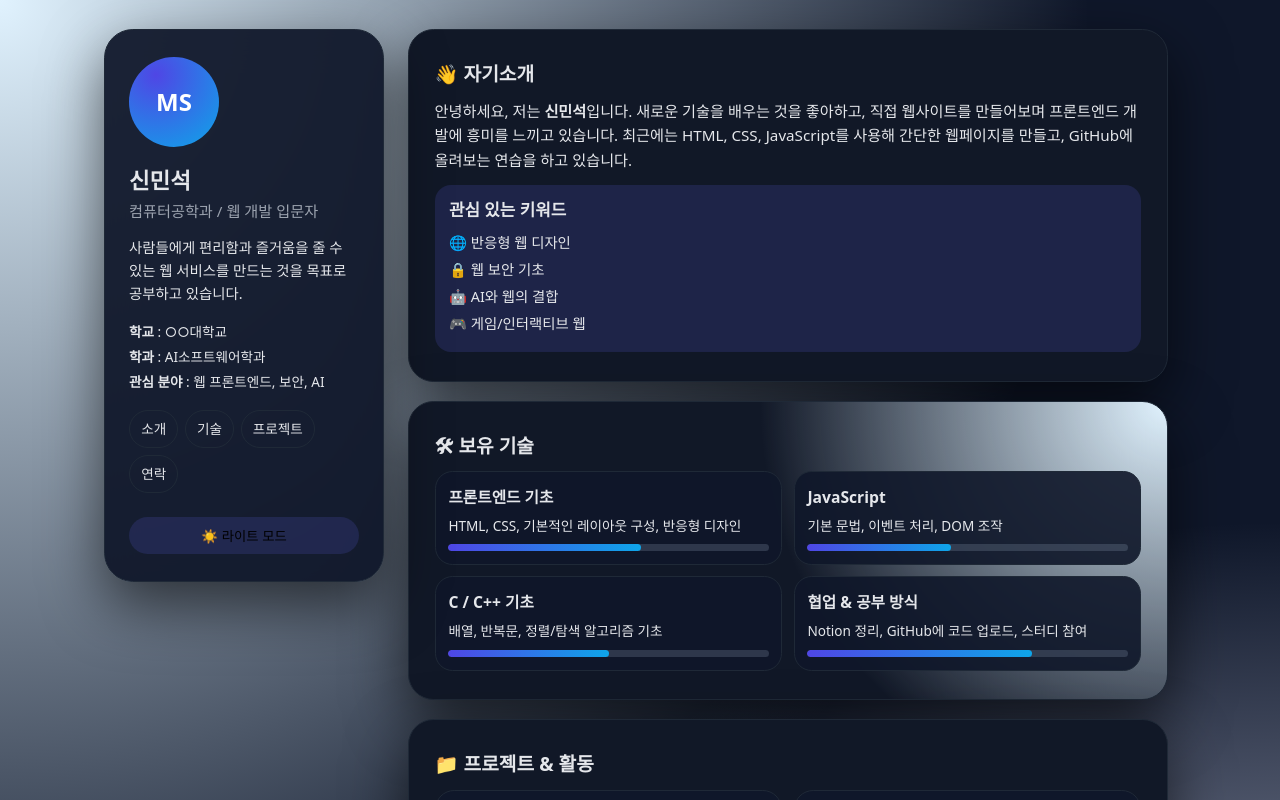
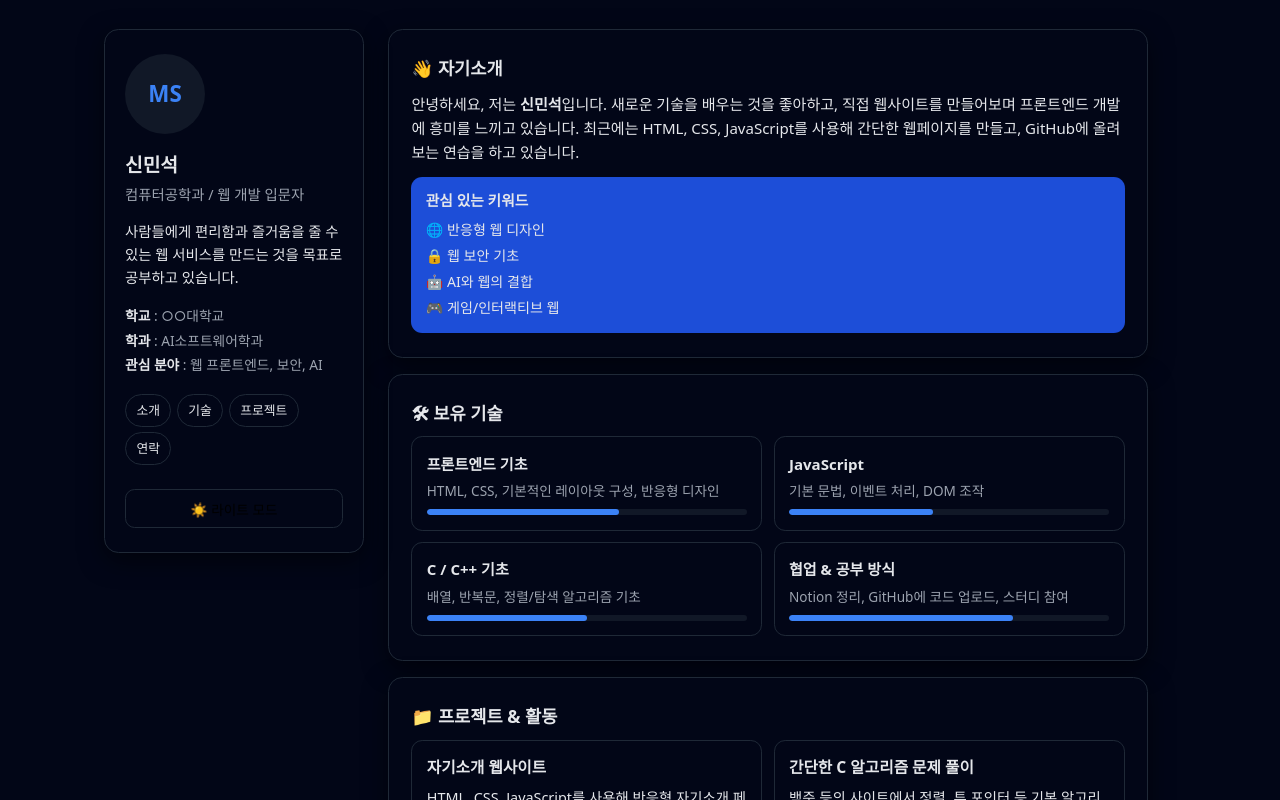
Before and after one commit to hamsdgfh/Web_251211, a plain HTML site: page index.html in a window 1280 px wide. Both pictures are taken after a click on the button "🌙 다크 모드". Shown: the top 800 px of the page. Drawn offline with Linux system fonts and the light colour scheme.

Commit message:
Update index.html

```diff
--- a/index.html
+++ b/index.html
@@ -6,27 +6,32 @@
     <title>자기소개 - 신민석</title>
 
     <style>
-        /* 기본 세팅 */
+        /* ===== 기본 변수 (라이트/다크 공통 색 정의) ===== */
         :root {
-            --bg-color: #f5f5f7;
-            --bg-alt: #ffffff;
-            --text-color: #222;
-            --accent: #4f46e5;
-            --accent-soft: rgba(79, 70, 229, 0.12);
-            --border-color: #e0e0e7;
-            --shadow-soft: 0 18px 45px rgba(15, 23, 42, 0.08);
+            --bg-body: #f3f4f6;
+            --bg-card: #ffffff;
+            --bg-card-soft: #f9fafb;
+            --text-main: #111827;
+            --text-muted: #6b7280;
+            --border-soft: #e5e7eb;
+            --accent: #2563eb;
+            --accent-soft: #dbeafe;
+            --shadow-soft: 0 4px 12px rgba(15, 23, 42, 0.06);
         }
 
         body.dark {
-            --bg-color: #0f172a;
-            --bg-alt: #111827;
-            --text-color: #e5e7eb;
-            --accent: #6366f1;
-            --accent-soft: rgba(99, 102, 241, 0.16);
-            --border-color: #1f2937;
-            --shadow-soft: 0 22px 60px rgba(0, 0, 0, 0.6);
+            --bg-body: #020617;
+            --bg-card: #020617;
+            --bg-card-soft: #020617;
+            --text-main: #e5e7eb;
+            --text-muted: #9ca3af;
+            --border-soft: #1f2937;
+            --accent: #3b82f6;
+            --accent-soft: #1d4ed8;
+            --shadow-soft: 0 8px 24px rgba(0, 0, 0, 0.5);
         }
 
+        /* ===== 리셋 ===== */
         * {
             box-sizing: border-box;
             margin: 0;
@@ -35,23 +40,23 @@
 
         body {
             font-family: system-ui, -apple-system, BlinkMacSystemFont, "Segoe UI", sans-serif;
-            background: radial-gradient(circle at top left, #e0f2fe, transparent 55%),
-                        radial-gradient(circle at bottom right, #e0e7ff, transparent 50%),
-                        var(--bg-color);
-            color: var(--text-color);
+            background-color: var(--bg-body);
+            color: var(--text-main);
             line-height: 1.6;
         }
 
-        /* 상단 헤더(모바일/태블릿) */
+        a {
+            color: inherit;
+        }
+
+        /* ===== 상단 헤더 (모바일/태블릿) ===== */
         .top-header {
             position: sticky;
             top: 0;
             z-index: 20;
-            backdrop-filter: blur(14px);
-            background: linear-gradient(to bottom,
-                        rgba(248, 250, 252, 0.9),
-                        rgba(248, 250, 252, 0.65));
-            border-bottom: 1px solid rgba(148, 163, 184, 0.25);
+            background-color: rgba(255, 255, 255, 0.96);
+            backdrop-filter: blur(10px);
+            border-bottom: 1px solid rgba(229, 231, 235, 0.9);
             display: flex;
             align-items: center;
             justify-content: space-between;
@@ -59,16 +64,14 @@
         }
 
         body.dark .top-header {
-            background: linear-gradient(to bottom,
-                        rgba(15, 23, 42, 0.92),
-                        rgba(15, 23, 42, 0.7));
-            border-color: rgba(75, 85, 99, 0.6);
+            background-color: rgba(15, 23, 42, 0.96);
+            border-bottom-color: rgba(31, 41, 55, 1);
         }
 
         .logo {
-            font-weight: 800;
-            font-size: 1.2rem;
-            letter-spacing: 0.08em;
+            font-weight: 700;
+            font-size: 1rem;
+            letter-spacing: 0.06em;
             text-transform: uppercase;
         }
 
@@ -78,92 +81,90 @@
             border: none;
             cursor: pointer;
             display: inline-flex;
+            align-items: center;
+            justify-content: center;
         }
 
         .top-nav {
             position: fixed;
-            inset: 3.2rem 1.2rem auto;
-            background: var(--bg-alt);
-            border-radius: 1.2rem;
+            inset: 3.1rem 1.2rem auto;
+            background-color: var(--bg-card);
+            border-radius: 0.75rem;
             box-shadow: var(--shadow-soft);
-            border: 1px solid var(--border-color);
+            border: 1px solid var(--border-soft);
             display: none;
             flex-direction: column;
-            padding: 0.7rem;
+            padding: 0.5rem;
         }
 
         .top-nav a {
-            padding: 0.55rem 0.8rem;
-            border-radius: 0.8rem;
+            padding: 0.5rem 0.8rem;
+            border-radius: 0.5rem;
             text-decoration: none;
-            color: var(--text-color);
-            font-size: 0.95rem;
+            color: var(--text-main);
+            font-size: 0.9rem;
         }
 
         .top-nav a:hover {
-            background: var(--accent-soft);
+            background-color: var(--accent-soft);
         }
 
         .top-nav.open {
             display: flex;
         }
 
-        /* 전체 레이아웃 */
+        /* ===== 전체 레이아웃 ===== */
         .layout {
             display: flex;
             max-width: 1120px;
             margin: 1.2rem auto;
-            padding: 0 1rem;
+            padding: 0 1rem 1.8rem;
             gap: 1.5rem;
         }
 
-        /* 사이드바 */
+        /* ===== 사이드바 (데스크톱 전용) ===== */
         .sidebar {
-            display: none; /* 모바일/태블릿에서는 안 보이게 */
+            display: none;
         }
 
         .profile-card {
             position: sticky;
-            top: 1.2rem;
-            background: rgba(248, 250, 252, 0.9);
-            backdrop-filter: blur(18px);
-            border-radius: 1.8rem;
-            padding: 1.7rem 1.5rem;
-            border: 1px solid var(--border-color);
+            top: 1.5rem;
+            background-color: var(--bg-card);
+            border-radius: 0.9rem;
+            padding: 1.5rem 1.25rem;
+            border: 1px solid var(--border-soft);
             box-shadow: var(--shadow-soft);
         }
 
-        body.dark .profile-card {
-            background: rgba(15, 23, 42, 0.94);
-        }
-
         .profile-image {
-            width: 90px;
-            height: 90px;
+            width: 80px;
+            height: 80px;
             border-radius: 999px;
-            background: radial-gradient(circle at 30% 20%, #4f46e5, #0ea5e9);
+            background-color: #e5e7eb;
             display: flex;
             align-items: center;
             justify-content: center;
-            color: white;
-            font-weight: 800;
-            font-size: 1.5rem;
+            color: var(--accent);
+            font-weight: 700;
+            font-size: 1.4rem;
             margin-bottom: 1rem;
         }
 
+        body.dark .profile-image {
+            background-color: #111827;
+        }
+
         .profile-name {
-            font-size: 1.4rem;
+            font-size: 1.2rem;
             font-weight: 700;
+            margin-bottom: 0.15rem;
         }
 
         .profile-role {
-            font-size: 0.95rem;
-            color: #6b7280;
-            margin-bottom: 0.8rem;
-        }
-
-        body.dark .profile-role {
-            color: #9ca3af;
+            font-size: 0.9rem;
+            color: var(--text-muted);
+            margin-bottom: 0.9rem;
         }
 
         .profile-desc {
@@ -171,71 +172,79 @@
             margin-bottom: 1rem;
         }
 
-        .profile-info p {
-            font-size: 0.85rem;
-            margin-bottom: 0.2rem;
+        .profile-info {
+            font-size: 0.86rem;
+            color: var(--text-muted);
+        }
+
+        .profile-info p + p {
+            margin-top: 0.15rem;
         }
 
         .profile-info strong {
             font-weight: 600;
+            color: var(--text-main);
         }
 
         .sidebar-nav {
             display: flex;
             flex-wrap: wrap;
-            gap: 0.4rem;
+            gap: 0.35rem;
             margin: 1.1rem 0;
         }
 
         .sidebar-nav a {
-            font-size: 0.85rem;
-            padding: 0.45rem 0.7rem;
+            font-size: 0.8rem;
+            padding: 0.32rem 0.65rem;
             border-radius: 999px;
-            border: 1px solid var(--border-color);
+            border: 1px solid var(--border-soft);
             text-decoration: none;
-            color: var(--text-color);
+            color: var(--text-main);
+            background-color: var(--bg-card-soft);
         }
 
         .sidebar-nav a:hover {
-            background: var(--accent-soft);
+            border-color: var(--accent);
         }
 
         .theme-toggle {
             width: 100%;
             margin-top: 0.4rem;
             padding: 0.55rem 0.8rem;
-            border-radius: 999px;
-            border: none;
-            background: var(--accent-soft);
+            border-radius: 0.6rem;
+            border: 1px solid var(--border-soft);
+            background-color: var(--bg-card-soft);
             cursor: pointer;
+            font-size: 0.85rem;
         }
 
-        /* 메인 부분 */
+        /* ===== 메인 ===== */
         main {
             flex: 1;
         }
 
         .section {
-            background: var(--bg-alt);
-            border-radius: 1.6rem;
-            padding: 1.4rem 1.3rem;
-            margin-bottom: 1.2rem;
-            border: 1px solid var(--border-color);
+            background-color: var(--bg-card);
+            border-radius: 0.9rem;
+            padding: 1.3rem 1.2rem;
+            margin-bottom: 1rem;
+            border: 1px solid var(--border-soft);
             box-shadow: var(--shadow-soft);
         }
 
         .section-alt {
-            background: radial-gradient(circle at top right, #e0f2fe 0, transparent 50%),
-                        var(--bg-alt);
+            background-color: var(--bg-card-soft);
         }
 
         .section-title {
-            font-size: 1.2rem;
+            font-size: 1.1rem;
+            font-weight: 600;
             margin-bottom: 0.6rem;
         }
 
         .section-text {
-            font-size: 0.95rem;
+            font-size: 0.94rem;
+            color: var(--text-main);
             margin-bottom: 0.8rem;
         }
 
@@ -243,18 +252,22 @@
         .highlight-box {
             margin-top: 0.6rem;
             padding: 0.8rem 0.9rem;
-            border-radius: 1rem;
-            background: var(--accent-soft);
-            font-size: 0.9rem;
+            border-radius: 0.7rem;
+            background-color: var(--accent-soft);
+            font-size: 0.88rem;
+        }
+
+        .highlight-box h3 {
+            font-size: 0.92rem;
+            margin-bottom: 0.4rem;
         }
 
         .highlight-box ul {
             list-style: none;
-            margin-top: 0.4rem;
         }
 
-        .highlight-box li {
-            margin-bottom: 0.25rem;
+        .highlight-box li + li {
+            margin-top: 0.22rem;
         }
 
         /* 스킬 */
@@ -265,65 +278,63 @@
         }
 
         .skill-card {
-            padding: 0.8rem;
-            border-radius: 1.1rem;
-            border: 1px solid var(--border-color);
-            background: rgba(248, 250, 252, 0.8);
-        }
-
-        body.dark .skill-card {
-            background: rgba(15, 23, 42, 0.9);
+            padding: 0.9rem;
+            border-radius: 0.7rem;
+            border: 1px solid var(--border-soft);
+            background-color: var(--bg-card);
         }
 
         .skill-card h3 {
-            font-size: 0.98rem;
-            margin-bottom: 0.3rem;
+            font-size: 0.94rem;
+            margin-bottom: 0.28rem;
         }
 
         .skill-card p {
             font-size: 0.85rem;
-            margin-bottom: 0.5rem;
+            color: var(--text-muted);
+            margin-bottom: 0.45rem;
         }
 
         .skill-bar {
             width: 100%;
-            height: 7px;
+            height: 6px;
             border-radius: 999px;
-            background: rgba(148, 163, 184, 0.23);
+            background-color: #e5e7eb;
             overflow: hidden;
+        }
+
+        body.dark .skill-bar {
+            background-color: #111827;
         }
 
         .skill-level {
             height: 100%;
             border-radius: inherit;
-            background: linear-gradient(to right, #4f46e5, #0ea5e9);
+            background-color: var(--accent);
         }
 
         /* 프로젝트 */
         .project-list {
             display: grid;
             grid-template-columns: 1fr;
-            gap: 0.8rem;
+            gap: 0.7rem;
         }
 
         .project-card {
-            padding: 0.8rem 0.9rem;
-            border-radius: 1.2rem;
-            border: 1px solid var(--border-color);
-            background: rgba(248, 250, 252, 0.9);
-        }
-
-        body.dark .project-card {
-            background: rgba(15, 23, 42, 0.96);
+            padding: 0.9rem 0.9rem;
+            border-radius: 0.7rem;
+            border: 1px solid var(--border-soft);
+            background-color: var(--bg-card-soft);
         }
 
         .project-card h3 {
-            font-size: 1rem;
-            margin-bottom: 0.3rem;
+            font-size: 0.98rem;
+            margin-bottom: 0.35rem;
         }
 
         .project-card p {
             font-size: 0.9rem;
+            color: var(--text-main);
             margin-bottom: 0.5rem;
         }
 
@@ -331,6 +342,11 @@
             list-style: disc;
             padding-left: 1.1rem;
             font-size: 0.85rem;
+            color: var(--text-muted);
+        }
+
+        .project-card li + li {
+            margin-top: 0.18rem;
         }
 
         /* 연락 */
@@ -341,8 +357,8 @@
         }
 
         .contact-grid h3 {
-            font-size: 0.98rem;
-            margin-bottom: 0.4rem;
+            font-size: 0.94rem;
+            margin-bottom: 0.35rem;
         }
 
         .contact-grid p,
@@ -350,22 +366,34 @@
             font-size: 0.9rem;
         }
 
+        .contact-grid p {
+            color: var(--text-main);
+        }
+
+        .contact-grid a {
+            color: var(--accent);
+            text-decoration: none;
+        }
+
+        .contact-grid a:hover {
+            text-decoration: underline;
+        }
+
         .contact-grid ul {
             padding-left: 1.1rem;
             list-style: disc;
         }
 
-        /* 푸터 */
         .footer {
             text-align: center;
             font-size: 0.8rem;
-            color: #9ca3af;
-            margin: 0.8rem 0 0.4rem;
+            color: var(--text-muted);
+            margin-top: 1rem;
         }
 
-        /* --------- 반응형 --------- */
+        /* ===== 반응형 ===== */
 
-        /* 태블릿 (약 768px 이상) */
+        /* 태블릿 이상 */
         @media (min-width: 768px) {
             .top-header {
                 padding-inline: 2rem;
@@ -378,13 +406,13 @@
                 border: none;
                 box-shadow: none;
                 flex-direction: row;
-                gap: 0.4rem;
+                gap: 0.3rem;
                 padding: 0;
             }
 
             .top-nav a {
-                font-size: 0.9rem;
-                padding: 0.4rem 0.7rem;
+                font-size: 0.88rem;
+                padding: 0.35rem 0.6rem;
             }
 
             .menu-toggle {
@@ -396,7 +424,7 @@
             }
 
             .section {
-                padding: 1.8rem 1.6rem;
+                padding: 1.5rem 1.4rem;
             }
 
             .skills-grid {
@@ -412,15 +440,15 @@
             }
         }
 
-        /* 데스크톱 (약 1024px 이상) */
+        /* 데스크톱 이상 */
         @media (min-width: 1024px) {
             .layout {
-                padding: 0 1.5rem;
+                padding: 0 1.5rem 2rem;
             }
 
             .sidebar {
                 display: block;
-                width: 280px;
+                width: 260px;
                 flex-shrink: 0;
             }
 
@@ -429,7 +457,7 @@
             }
 
             .top-header {
-                display: none; /* 데스크톱에서는 상단 헤더 숨기고 사이드바 사용 */
+                display: none;
             }
         }
     </style>
@@ -450,11 +478,10 @@
     </header>
 
     <div class="layout">
-        <!-- 왼쪽 사이드바 (데스크톱에서만 고정) -->
+        <!-- 왼쪽 사이드바 (데스크톱) -->
         <aside class="sidebar">
             <div class="profile-card">
                 <div class="profile-image">
-                    <!-- 프로필 사진 있으면 <img>로 바꿔도 됨 -->
                     <span>MS</span>
                 </div>
                 <h1 class="profile-name">신민석</h1>
@@ -600,8 +627,8 @@
                 <div class="contact-grid">
                     <div>
                         <h3>연락처</h3>
-                        <p>이메일: <a href="mailto:smseok0104@gmail.com">smseok0104@gmail.com</a></p>
-                        <p>GitHub: <a href="https://github.com/hamsdgfh" target="_blank">github.com/hamsdgfh</a></p>
+                        <p>이메일: <a href="mailto:example@email.com">example@email.com</a></p>
+                        <p>GitHub: <a href="https://github.com/username" target="_blank">github.com/username</a></p>
                     </div>
                     <div>
                         <h3>단기 목표</h3>
@@ -621,7 +648,7 @@
     </div>
 
     <script>
-        // 모바일에서 햄버거 메뉴 열기/닫기
+        // 모바일 메뉴 토글
         const menuToggle = document.querySelector(".menu-toggle");
         const topNav = document.querySelector(".top-nav");
 
@@ -630,7 +657,6 @@
                 topNav.classList.toggle("open");
             });
 
-            // 메뉴에서 항목 클릭하면 메뉴 닫기 (모바일 UX)
             topNav.querySelectorAll("a").forEach((link) => {
                 link.addEventListener("click", () => {
                     topNav.classList.remove("open");
```
